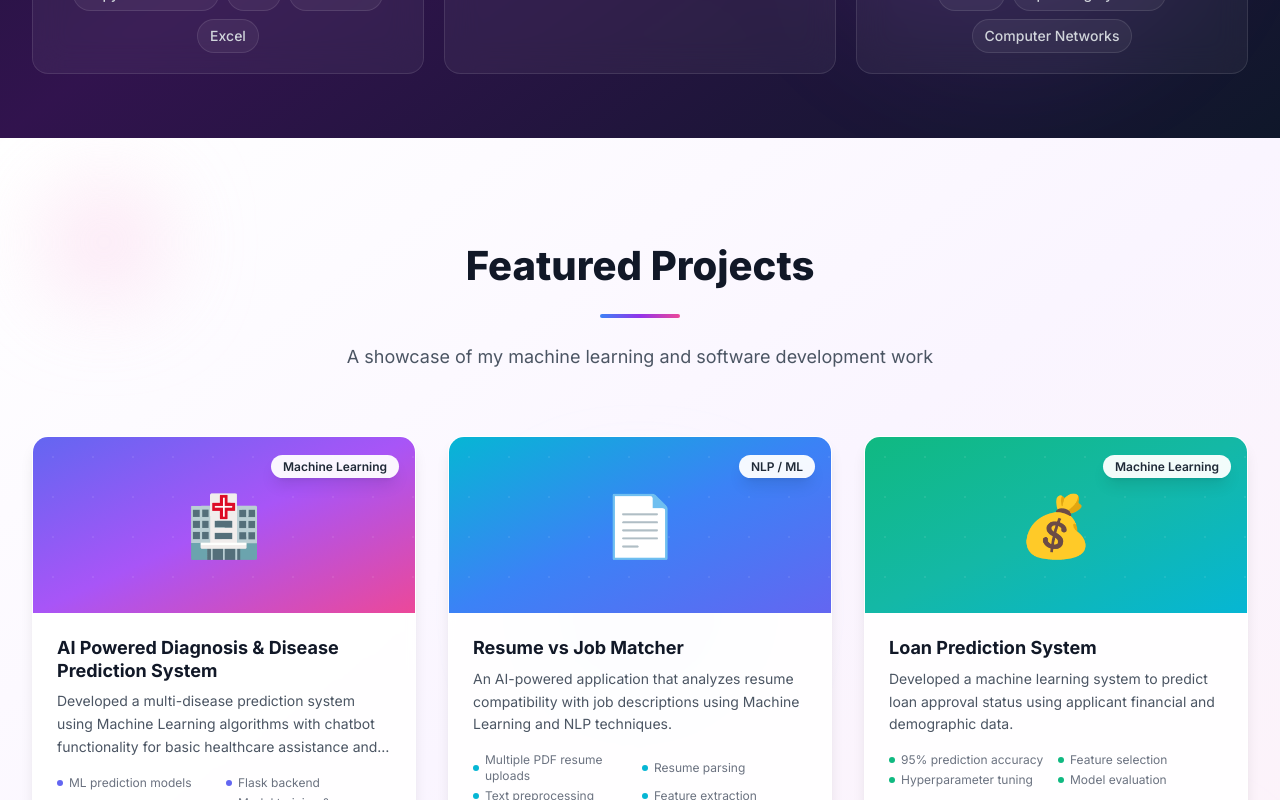
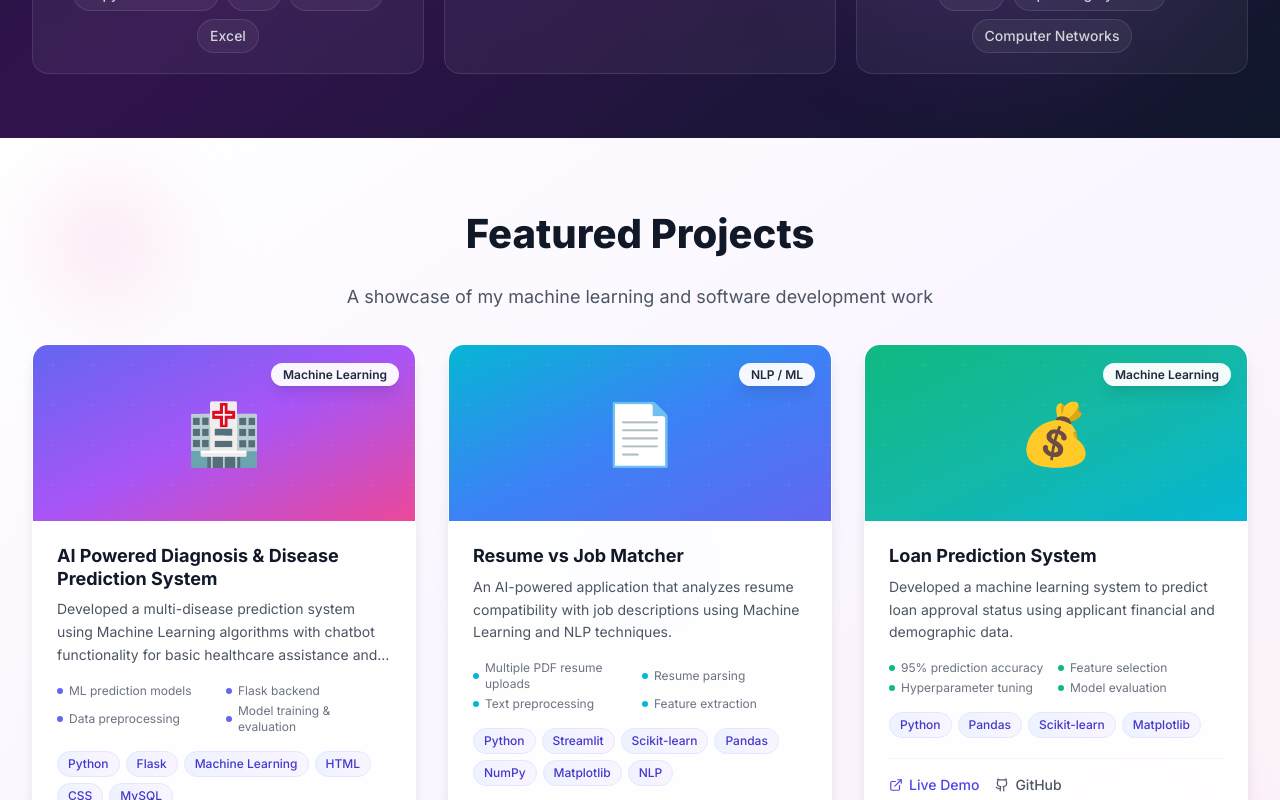
Before and after one commit to yashi1026/Portfolio, a Next.js app: page / in a window 1280 px wide. Shown: the part 2580-3380 px from the top of the page. Built offline with nearby package versions, Linux system fonts and the light colour scheme.

Commit message:
Refactor ProjectsSection layout and styling
Updated the ProjectsSection component to enhance layout and styling, including adjustments to the section header and project card presentation.

```diff
--- a/src/components/portfolio/ProjectsSection.tsx
+++ b/src/components/portfolio/ProjectsSection.tsx
@@ -98,7 +98,7 @@ export default function ProjectsSection() {
   return (
     <section
       id="projects"
-      className="py-24 bg-gradient-to-br from-white via-purple-50 to-pink-50 relative overflow-hidden"
+      className="pt-16 pb-24 bg-gradient-to-br from-white via-purple-50 to-pink-50 relative overflow-hidden"
     >
       {/* Background */}
       <div className="absolute inset-0 overflow-hidden">
@@ -112,12 +112,12 @@ export default function ProjectsSection() {
       <div className="max-w-7xl mx-auto px-4 sm:px-6 lg:px-8 relative z-10">
 
         {/* Section Header */}
-        <div className="section-header">
+        <div className="section-header mb-6">
           <h2 className="section-title text-gray-900">
             Featured Projects
           </h2>
 
-          <div className="section-divider" />
+          {/* Removed section divider */}
 
           <p className="section-subtitle text-gray-600">
             A showcase of my machine learning and software development work
@@ -125,7 +125,7 @@ export default function ProjectsSection() {
         </div>
 
         {/* Project Cards */}
-        <div className="grid md:grid-cols-2 lg:grid-cols-3 gap-8 mt-12">
+        <div className="grid md:grid-cols-2 lg:grid-cols-3 gap-8 mt-8">
           {PROJECTS.map((project) => (
             <div
               key={project.id}
```
